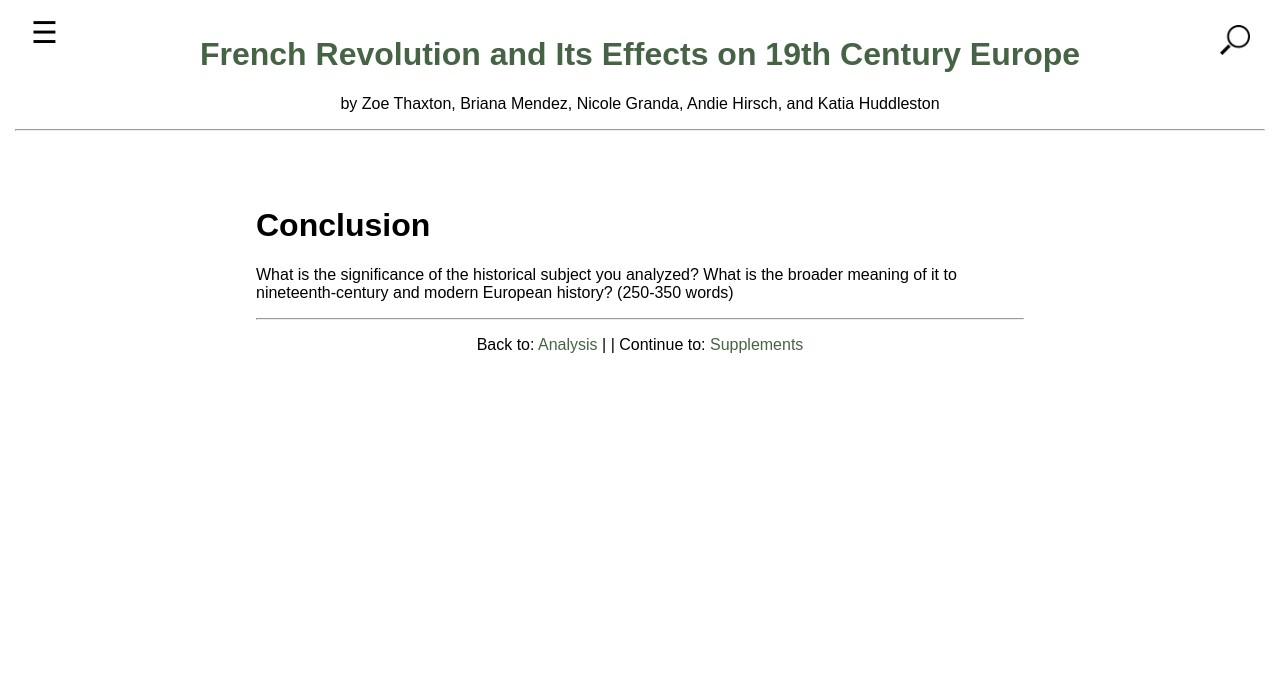
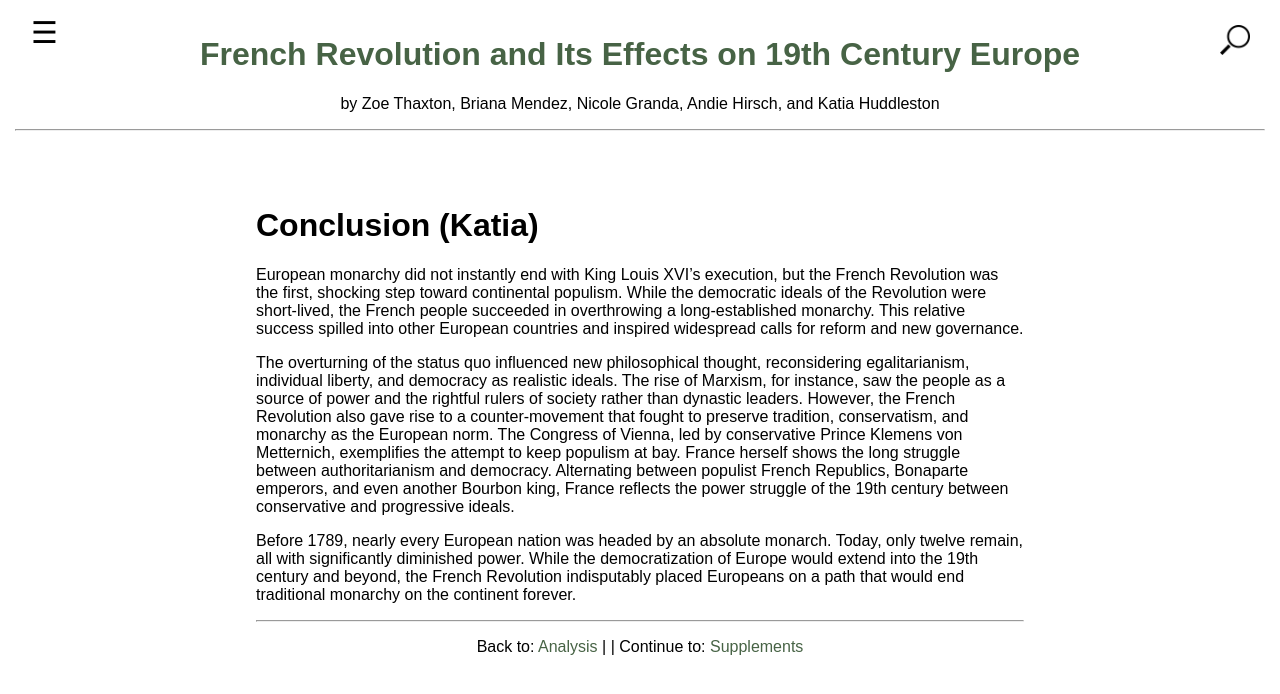
Before and after one commit to zoethaxton/Thaxton_Zoe_EUH3205, a Jekyll site: the page built from 003_conclusion.md, in a window 1280 px wide. Shown: the top 694 px of the page. Built offline with Jekyll 4.4.1, drawn with Linux system fonts in a browser that asks for light colours.

Commit message:
Update 003_conclusion.md

```diff
--- a/003_conclusion.md
+++ b/003_conclusion.md
@@ -4,6 +4,10 @@ title: Conclusion
 number: 3
 ---
 
-# Conclusion
+# Conclusion (Katia)
 
-What is the significance of the historical subject you analyzed? What is the broader meaning of it to nineteenth-century and modern European history? (250-350 words)
+European monarchy did not instantly end with King Louis XVI’s execution, but the French Revolution was the first, shocking step toward continental populism. While the democratic ideals of the Revolution were short-lived, the French people succeeded in overthrowing a long-established monarchy. This relative success spilled into other European countries and inspired widespread calls for reform and new governance.
+
+The overturning of the status quo influenced new philosophical thought, reconsidering egalitarianism, individual liberty, and democracy as realistic ideals. The rise of Marxism, for instance, saw the people as a source of power and the rightful rulers of society rather than dynastic leaders. However, the French Revolution also gave rise to a counter-movement that fought to preserve tradition, conservatism, and monarchy as the European norm. The Congress of Vienna, led by conservative Prince Klemens von Metternich, exemplifies the attempt to keep populism at bay. France herself shows the long struggle between authoritarianism and democracy. Alternating between populist French Republics, Bonaparte emperors, and even another Bourbon king, France reflects the power struggle of the 19th century between conservative and progressive ideals.
+
+Before 1789, nearly every European nation was headed by an absolute monarch. Today, only twelve remain, all with significantly diminished power. While the democratization of Europe would extend into the 19th century and beyond, the French Revolution indisputably placed Europeans on a path that would end traditional monarchy on the continent forever.
```
